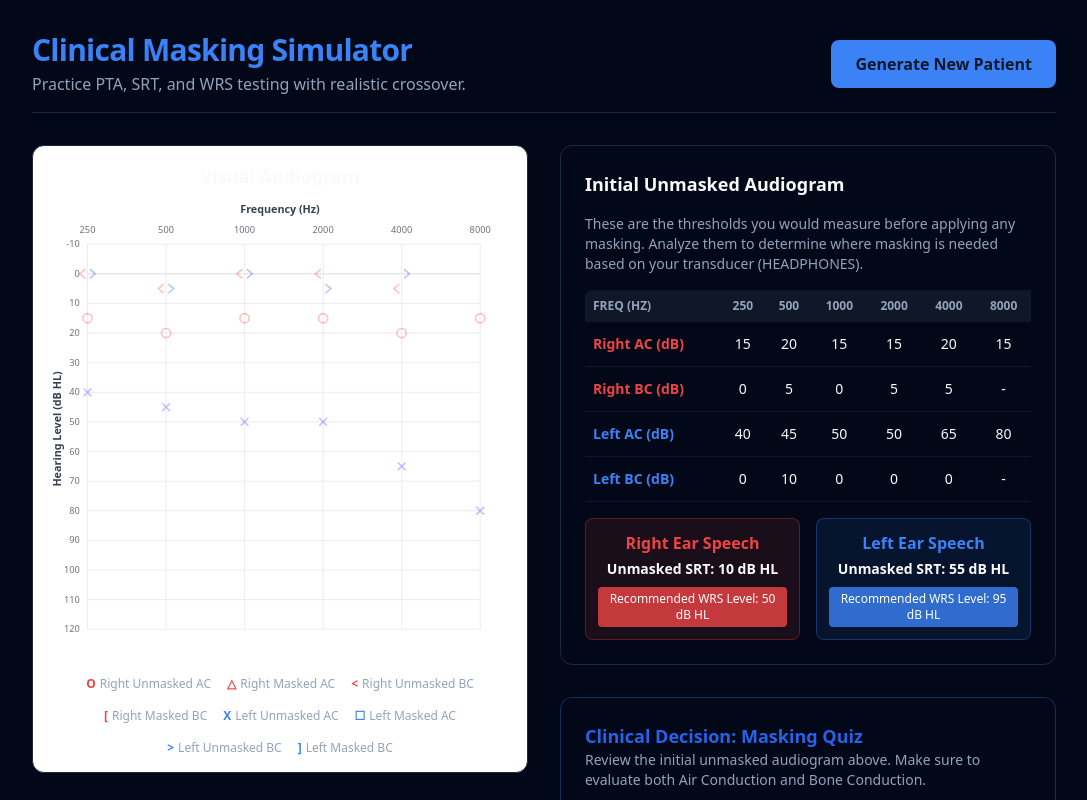
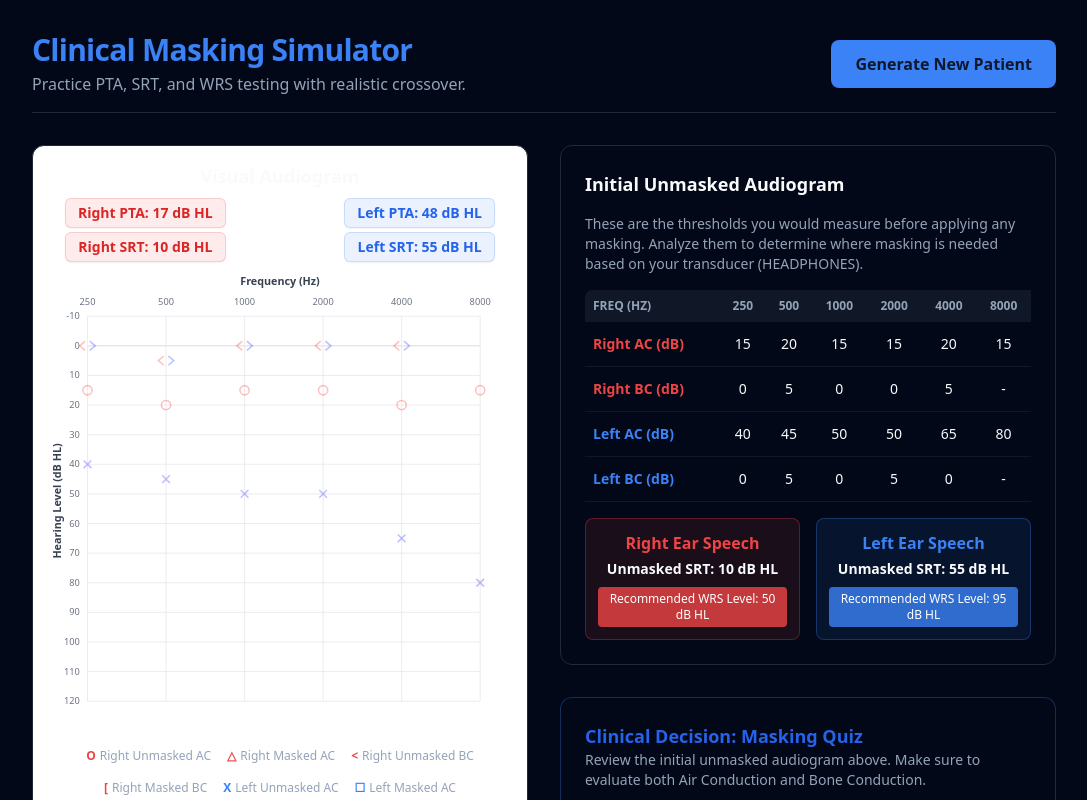
Before and after one commit to euphonic-euphemism/Audiogram-Simulator, a React (Vite) app: page / in a window 1280 px wide. Shown: the top 800 px of the page, without its empty margins (96-1183 px from the left). Built offline with nearby package versions, Linux system fonts and the light colour scheme.

Commit message:
feat: unmasked symbols are darkened if they do not need masking, and hidden if masked threshold exists

```diff
--- a/src/App.jsx
+++ b/src/App.jsx
@@ -198,6 +198,7 @@
               transducer={transducer}
               studentThresholds={studentThresholds}
               unmaskedAudiogram={unmaskedAudiogram}
+              quizCompleted={toneQuizPassed && speechQuizPassed}
             />
 
             <AudiometerControl
--- a/src/components/AudiogramGraph.jsx
+++ b/src/components/AudiogramGraph.jsx
@@ -1,5 +1,5 @@
 import React from 'react';
-import { FREQUENCIES, calculateUnmaskedAudiogram } from '../utils/maskingSimulator';
+import { FREQUENCIES, evaluateMaskingNeeds } from '../utils/maskingSimulator';
 
 const MARGIN = { top: 60, right: 40, bottom: 40, left: 50 };
 const WIDTH = 600;
@@ -59,8 +59,26 @@
   <path d={`M${cx+4},${cy-6} L${cx+10},${cy-6} L${cx+10},${cy+6} L${cx+4},${cy+6}`} stroke="blue" strokeWidth={2} fill="none" opacity={opacity} />
 );
 
-export default function AudiogramGraph({ patient, transducer, studentThresholds }) {
-  const unmasked = calculateUnmaskedAudiogram(patient, transducer);
+export default function AudiogramGraph({ patient, transducer, studentThresholds, unmaskedAudiogram: unmasked, quizCompleted }) {
+
+  const needsMasking = evaluateMaskingNeeds(unmasked, transducer);
+
+  const getPta = (ear) => {
+    const freqs = [500, 1000, 2000];
+    let sum = 0;
+    for (let f of freqs) {
+      const studentVal = studentThresholds[ear].ac[f];
+      if (studentVal !== undefined && studentVal !== null) {
+        sum += typeof studentVal === 'object' ? studentVal.level : studentVal;
+      } else {
+        sum += unmasked[ear].ac[f];
+      }
+    }
+    return Math.round(sum / 3);
+  };
+
+  const rightPta = getPta('right');
+  const leftPta = getPta('left');
 
   // Generates array of points for connecting lines
   const getLinePoints = (ear, type, dataSource, isStudent=false) => {
@@ -126,7 +144,21 @@
 
       const x = getX(f);
       const y = getY(val);
-      const opacity = 0.25;
+      let opacity = 0.25;
+
+      if (quizCompleted) {
+        const studentData = studentThresholds[ear][type][f];
+        const hasMaskedThreshold = studentData && typeof studentData === 'object' && studentData.isMasked;
+
+        if (hasMaskedThreshold) {
+          return null; // hide unmasked symbol
+        }
+
+        const needsIt = needsMasking[type][ear][f];
+        if (!needsIt) {
+          opacity = 1.0; // "darken" (make fully opaque) if it doesn't need masking
+        }
+      }
 
       if (ear === 'right' && type === 'ac') return <SymbolRightAcUnmasked key={`u-${ear}-${type}-${f}`} cx={x} cy={y} opacity={opacity} />;
       if (ear === 'left' && type === 'ac') return <SymbolLeftAcUnmasked key={`u-${ear}-${type}-${f}`} cx={x} cy={y} opacity={opacity} />;
@@ -180,6 +212,21 @@
     <div className="bg-white p-4 rounded-xl border border-secondary shadow-sm w-full flex flex-col items-center">
       <h3 className="font-bold text-lg mb-2">Visual Audiogram</h3>
 
+      <div className="flex justify-between w-full max-w-lg mb-2 px-4 text-sm">
+        <div className="flex flex-col gap-1">
+          <div className="text-red-600 font-bold bg-red-500/10 px-3 py-1 rounded-md border border-red-500/20 shadow-sm text-center">Right PTA: {rightPta} dB HL</div>
+          <div className="text-red-600 font-bold bg-red-500/10 px-3 py-1 rounded-md border border-red-500/20 shadow-sm text-center">
+            Right SRT: {studentThresholds.right.srt !== null ? `${studentThresholds.right.srt.level} dB HL${studentThresholds.right.srt.isMasked ? ' (M)' : ''}` : `${unmasked.right.srt} dB HL`}
+          </div>
+        </div>
+        <div className="flex flex-col gap-1">
+          <div className="text-blue-600 font-bold bg-blue-500/10 px-3 py-1 rounded-md border border-blue-500/20 shadow-sm text-center">Left PTA: {leftPta} dB HL</div>
+          <div className="text-blue-600 font-bold bg-blue-500/10 px-3 py-1 rounded-md border border-blue-500/20 shadow-sm text-center">
+            Left SRT: {studentThresholds.left.srt !== null ? `${studentThresholds.left.srt.level} dB HL${studentThresholds.left.srt.isMasked ? ' (M)' : ''}` : `${unmasked.left.srt} dB HL`}
+          </div>
+        </div>
+      </div>
+
       <svg viewBox={`0 0 ${WIDTH} ${HEIGHT}`} className="w-full max-w-lg font-sans">
         {/* Grid and Labels */}
         {renderGrid()}
```
